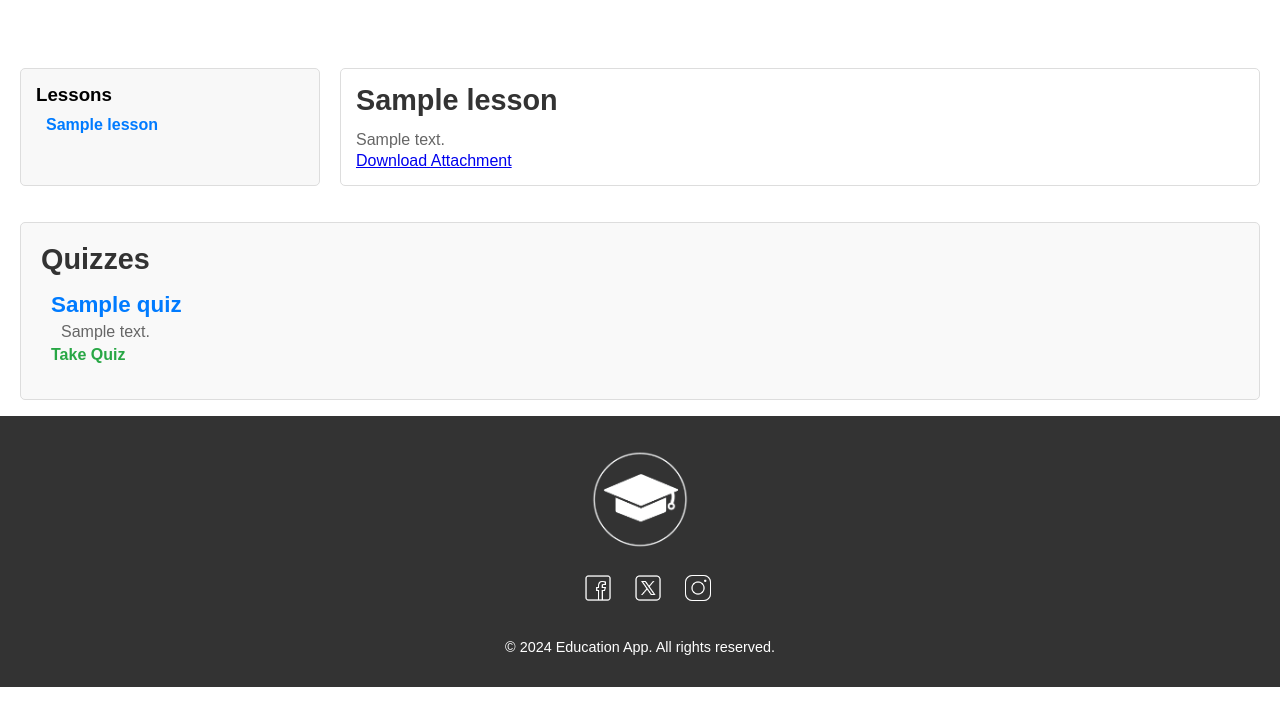
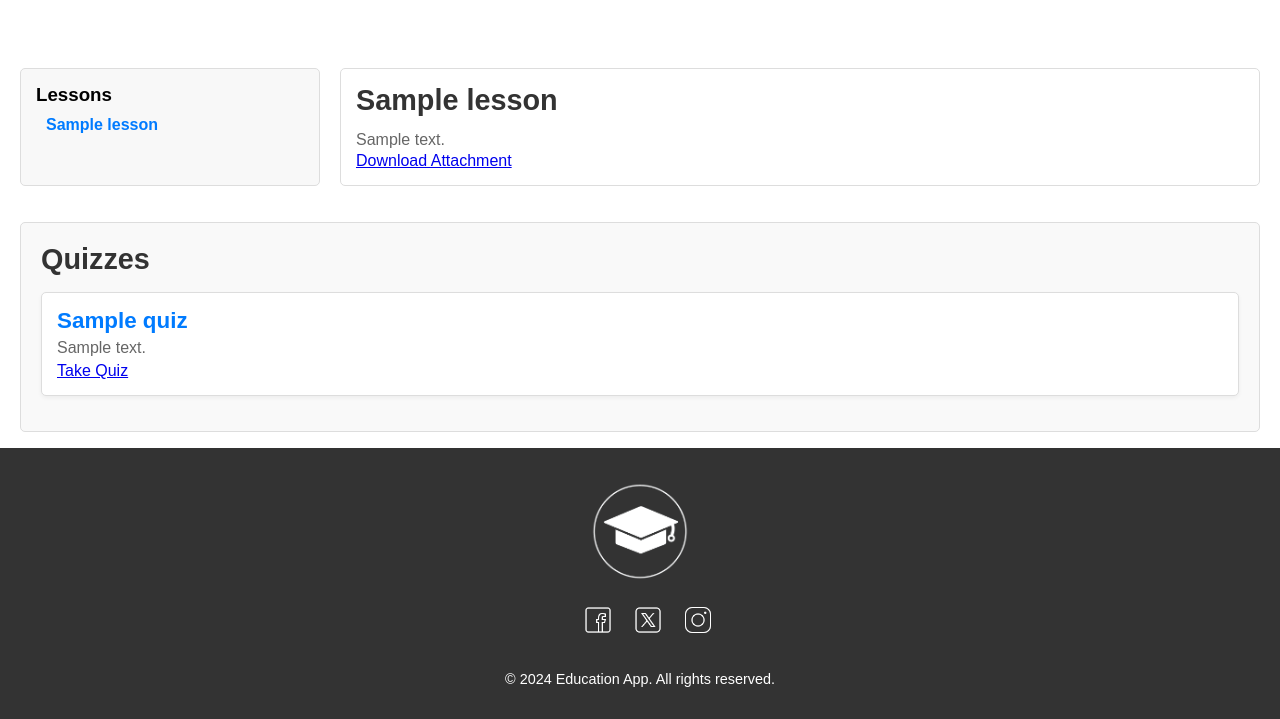
Before and after one commit to GeorgeMoucht/quizWebApp, a Django app: page /course/lesson/1/ in a window 1280 px wide. Shown: the part 398-1117 px from the top of the page. Before the commit the page ends 1085 px from the top, so only its background shows below. Run offline with Django 5.2, Linux system fonts and the light colour scheme; a user stored in the database is signed in; data comes from the database, SQL or seed files in the repository; tables that the repository leaves empty hold one stand-in row (values such as "Sample post"); style sheets or scripts are compiled from the project's sources; parts of the project's set-up code (start-up, migrations or seed data) failed here and were passed over; some libraries are stand-ins or nearby versions.

Commit message:
refactor ui of course_lesson.

```diff
--- /dev/null
+++ b/courses/static/courses/course_lesson.scss
@@ -0,0 +1,200 @@
+$background-image:"/media/courses-header-pic.avif";
+$overlay-color: rgba(128, 128, 128, 0.4);
+
+@mixin parallax($image) {
+  background-image: url($image);
+  background-size: cover;
+  background-position: center;
+  background-attachment: fixed;
+  height: 100%;
+  width: 100%;
+}
+
+.parallax {
+  position: relative;
+  height: 40vh;
+  overflow: hidden;
+  z-index: 1;
+
+  &-header {
+    @include parallax($background-image);
+    position: relative;
+
+    &::after {
+      content: '';
+      position: absolute;
+      top: 0;
+      left: 0;
+      width: 100%;
+      background-color: $overlay-color;
+    }
+
+    .title {
+      position: absolute;
+      top: 30%;
+      left: 5%;
+      transform: translateY(-50%);
+      color: white;
+      font-size: 2.5rem;
+      font-weight: bold;
+      z-index: 2;
+    }
+
+    .description {
+      position: absolute;
+      top:40%;
+      left: 5%;
+      color: white;
+      z-index: 2;
+      // margin-top: 10px; // Space between title and description
+      line-height: 1.5; // Improve readability
+    }
+  }
+
+  .content {
+    position: relative;
+    padding: 20px;
+    background: white;
+    text-align: center;
+
+    h1 {
+      font-size: 2.5rem;
+      margin: 0;
+      color: #333;
+    }
+
+    p {
+      font-size: 1.2rem;
+      color: #666;
+    }
+  }
+}
+
+.lessons-container {
+  margin-top: 3rem;
+  display: flex;
+  flex-wrap: nowrap;
+  gap: 20px;
+  padding: 20px;
+
+  // Navigation col
+  .navigation {
+    flex: 1;
+    max-width: 300px;
+    background: #f8f8f8;
+    padding: 15px;
+    border: 1px solid #ddd;
+    border-radius: 5px;
+
+    ul {
+      list-style-type: none;
+      padding: 10px;
+
+      li {
+        margin-bottom: 10px;
+
+        a {
+          text-decoration: none;
+          color: #007bff;
+          font-weight: bold;
+
+          &:hover {
+            text-decoration: underline;
+          }
+        }
+      }
+    }
+  }
+
+  .lesson-content {
+    flex: 3;
+    padding: 15px;
+    background: #fff;
+    border: 1px solid #ddd;
+    border-radius: 5px;
+
+    h2 {
+      font-size: 1.8rem;
+      margin-bottom: 10px;
+      color: #333;
+    }
+
+    p {
+      font-size: 1rem;
+      color: #666;
+      line-height: 1.6;
+    }
+  }
+}
+
+.quizzes-container {
+  margin-top: 1rem;
+  margin: 1rem 20px;
+  padding: 20px;
+  background: #f9f9f9;
+  border: 1px solid #ddd;
+  border-radius: 5px;
+
+  h3 {
+    font-size: 1.8rem;
+    margin-bottom: 1rem;
+    color: #333;
+  }
+
+  ul {
+    list-style-type: none;
+    padding-left: 0; // Remove default bullet & padding
+
+    li.quiz-item {
+      background: #fff;       // White card background
+      border: 1px solid #ddd;
+      border-radius: 5px;
+      padding: 15px;
+      margin-bottom: 15px;
+      box-shadow: 0 2px 4px rgba(0, 0, 0, 0.05);
+
+      display: flex;
+      flex-direction: column;
+      gap: 10px;
+
+      .quiz-header {
+        h4 {
+          font-size: 1.4rem;
+          margin: 0;
+          color: #007bff;
+        }
+
+        .quiz-summary {
+          margin: 5px 0;
+          color: #666;
+          font-size: 1rem;
+        }
+      }
+
+      .quiz-actions {
+        margin-top: auto; // push actions to bottom if desired
+
+        .btn-take-quiz {
+          display: inline-block;
+          padding: 8px 12px;
+          border-radius: 4px;
+          background-color: #28a745;
+          color: #fff;
+          font-weight: 600;
+          text-decoration: none;
+          transition: background-color 0.2s;
+
+          &:hover {
+            background-color: #218838;
+            text-decoration: none;
+          }
+        }
+      }
+    }
+  }
+
+  p {
+    margin: 0.5rem 0;
+    color: #666;
+  }
+}
--- a/courses/static/courses/styles.scss
+++ b/courses/static/courses/styles.scss
@@ -1,257 +1,3 @@
-// .accordion {
-//   max-width: 800px;
-//   margin: 0 auto;
-//   border: 1px solid #ddd;
-//   border-radius: 5px;
-//   overflow: hidden;
-
-//   .accordion-item {
-//     border-bottom: 1px solid #ddd;
-
-//     &:last-child {
-//       border-bottom: none;
-//     }
-
-//     .accordion-header {
-//       width: 100%;
-//       padding: 15px;
-//       background: $primary-color;
-//       color: $text-color;
-//       font-size: 1.2rem;
-//       text-align: left;
-//       border: none;
-//       cursor: pointer;
-//       transition: background 0.3s;
-//       display: flex;
-//       justify-content: space-between;
-//       align-items: center;
-
-//       &:hover {
-//         background: $primary-color;
-//       }
-
-//       .icon {
-//         font-size: 1.5rem;
-//         font-weight: bold;
-//         transition: transform 0.3s;
-//         margin-left: auto;
-//         color: $text-color;
-//       }
-//     }
-
-//     .accordion-content {
-//       display: none;
-//       padding: 15px;
-//       background: #f9f9f9;
-//       border-top: 1px solid #ddd;
-
-//       p {
-//         margin-bottom: 10px;
-//         font-size: 1rem;
-//         line-height: 1.5;
-//       }
-
-//       a {
-//         color: #007bff;
-//         text-decoration: none;
-
-//         &:hover {
-//           text-decoration: underline;
-//         }
-//       }
-//     }
-
-//     &.active {
-//       .accordion-content {
-//         display: block;
-
-//       .icon {
-//           content: "-";
-//       }
-//     }
-//   }
-// }
-// }
-
-$background-image:"/media/courses-header-pic.avif";
-$overlay-color: rgba(128, 128, 128, 0.4);
-
-@mixin parallax($image) {
-  background-image: url($image);
-  background-size: cover;
-  background-position: center;
-  background-attachment: fixed;
-  height: 100%;
-  width: 100%;
-}
-
-.parallax {
-  position: relative;
-  height: 40vh;
-  overflow: hidden;
-  z-index: 1;
-
-  &-header {
-    @include parallax($background-image);
-    position: relative;
-
-    &::after {
-      content: '';
-      position: absolute;
-      top: 0;
-      left: 0;
-      width: 100%;
-      background-color: $overlay-color;
-    }
-
-    .title {
-      position: absolute;
-      top: 30%;
-      left: 5%;
-      transform: translateY(-50%);
-      color: white;
-      font-size: 2.5rem;
-      font-weight: bold;
-      z-index: 2;
-    }
-
-    .description {
-      position: absolute;
-      top:40%;
-      left: 5%;
-      color: white;
-      z-index: 2;
-      // margin-top: 10px; // Space between title and description
-      line-height: 1.5; // Improve readability
-    }
-  }
-
-  .content {
-    position: relative;
-    padding: 20px;
-    background: white;
-    text-align: center;
-
-    h1 {
-      font-size: 2.5rem;
-      margin: 0;
-      color: #333;
-    }
-
-    p {
-      font-size: 1.2rem;
-      color: #666;
-    }
-  }
-}
-
-.lessons-container {
-  margin-top: 3rem;
-  display: flex;
-  flex-wrap: nowrap;
-  gap: 20px;
-  padding: 20px;
-
-  // Navigation col
-  .navigation {
-    flex: 1;
-    max-width: 300px;
-    background: #f8f8f8;
-    padding: 15px;
-    border: 1px solid #ddd;
-    border-radius: 5px;
-
-    ul {
-      list-style-type: none;
-      padding: 10px;
-
-      li {
-        margin-bottom: 10px;
-
-        a {
-          text-decoration: none;
-          color: #007bff;
-          font-weight: bold;
-
-          &:hover {
-            text-decoration: underline;
-          }
-        }
-      }
-    }
-  }
-
-  .lesson-content {
-    flex: 3;
-    padding: 15px;
-    background: #fff;
-    border: 1px solid #ddd;
-    border-radius: 5px;
-
-    h2 {
-      font-size: 1.8rem;
-      margin-bottom: 10px;
-      color: #333;
-    }
-
-    p {
-      font-size: 1rem;
-      color: #666;
-      line-height: 1.6;
-    }
-  }
-}
-
-.quizzes-container {
-  margin-top: 1rem;
-  margin-right: 20px;
-  margin-left: 20px;
-  margin-bottom: 1rem;
-  padding: 20px;
-  background: #f9f9f9;
-  border: 1px solid #ddd;
-  border-radius: 5px;
-
-
-  h3 {
-    font-size: 1.8rem;
-    margin-bottom: 1rem;
-    color: #333;
-  }
-
-  ul {
-    list-style-type: none;
-    padding-left: 10px;
-
-    li {
-      margin-bottom: 15px;
-
-      h4 {
-        font-size: 1.4rem;
-        margin: 0;
-        color: #007bff;
-      }
-
-      p {
-        margin: 5px 0;
-        color: #666;
-        font-size: 1rem;
-        padding-left: 10px;
-      }
-
-      a {
-        text-decoration: none;
-        color: #28a745;
-        font-weight: bold;
-
-        &:hover {
-          text-decoration: underline;
-          color: #218838;
-        }
-      }
-    }
-  }
-}
-
 @import './course_list';
+@import './course_lesson';
 @import './quiz';
--- a/courses/templates/courses/course_lessons.html
+++ b/courses/templates/courses/course_lessons.html
@@ -48,11 +48,16 @@
   {% if quizzes %}
   <ul>
     {% for quiz in quizzes %}
-    <li>
-      <h4>{{ quiz.title }}</h4>
-      <p>{{ quiz.summary }}</p>
-      <!-- <a href="courses/quiz/{{ quiz.id }}">Take Quiz</a> -->
-      <a href="{% url 'quiz_page' quiz.id %}">Take Quiz</a>
+    <li class="quiz-item">
+      <div class="quiz-header">
+        <h4>{{ quiz.title }}</h4>
+        <p class="quiz-summary">
+          {{ quiz.summary }}
+        </p>
+        <div class="quiz-actions">
+          <a href="{% url 'quiz_page' quiz.id %}">Take Quiz</a>
+        </div>
+      </div>
     </li>
     {% endfor %}
   </ul>
```
